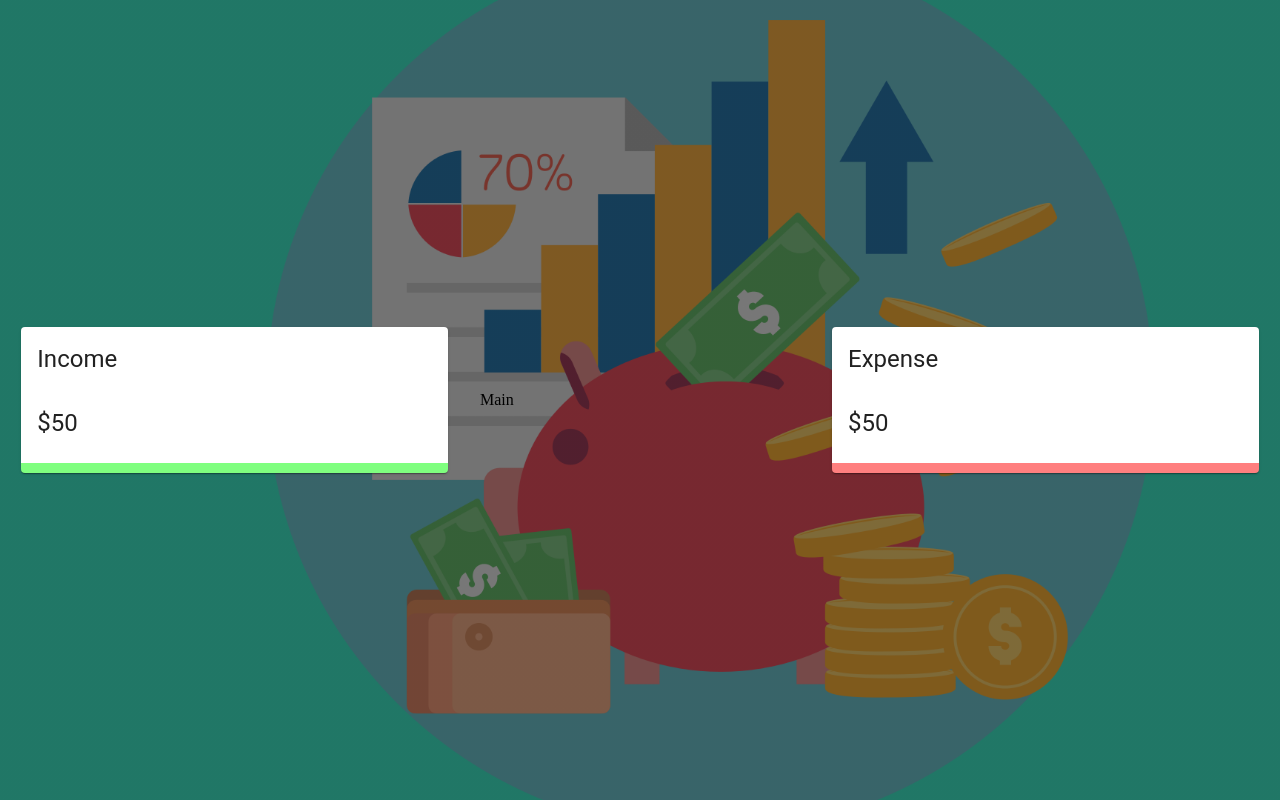
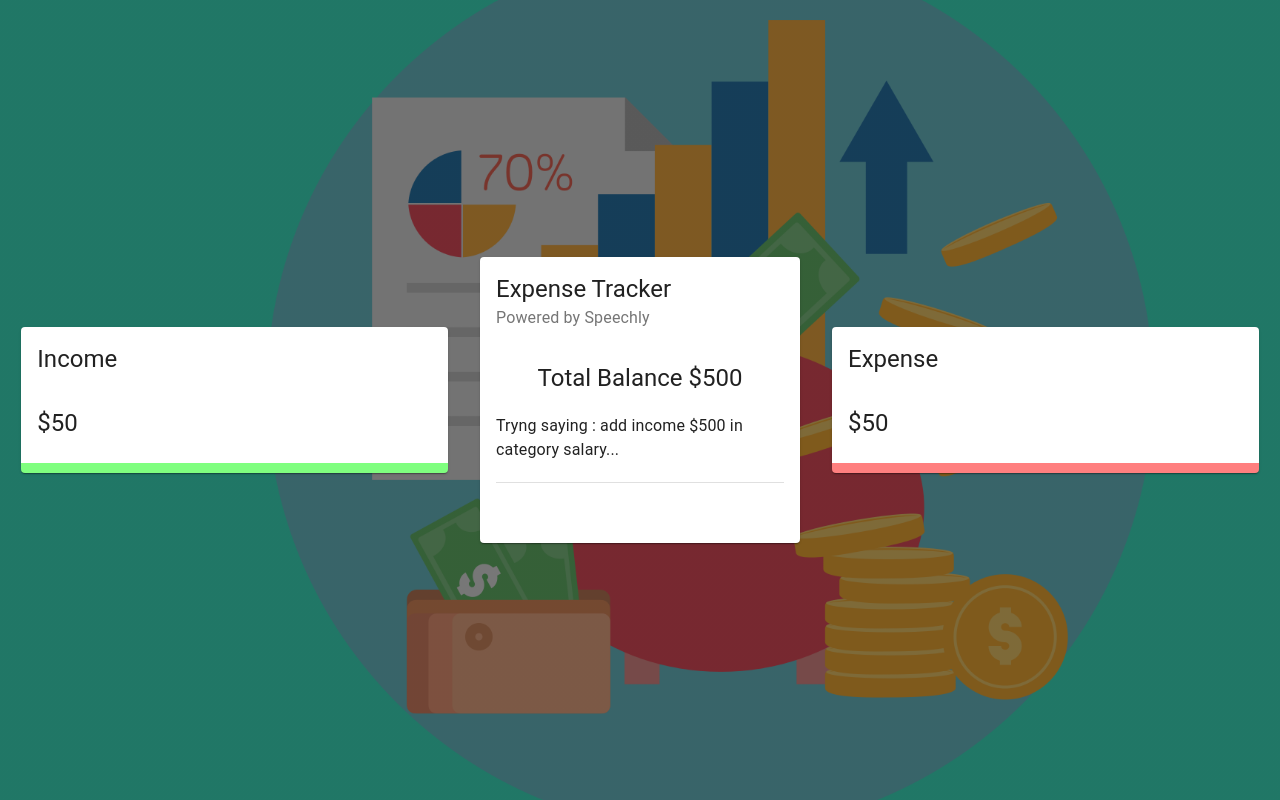
Before and after one commit to usmanwahyuhp/voice-expense-tracker, a React (Create React App) app: page / in a window 1280 px wide. Built offline with nearby package versions, Linux system fonts and the light colour scheme.

Commit message:
Main Layout

```diff
--- a/src/App.js
+++ b/src/App.js
@@ -2,6 +2,7 @@
 import { Grid } from '@material-ui/core';
 
 import Details from './components/Details/Details'
+import Main from './components/Main/Main'
 import useStyle from './styles'
 
 const App = () => {
@@ -14,7 +15,7 @@
                     <Details title="Income" />
                 </Grid>
                 <Grid item xs={12} sm={3}>
-                    Main
+                    <Main />
                 </Grid>
                 <Grid item xs={12} sm={4}>
                     <Details title="Expense" />
--- /dev/null
+++ b/src/components/Main/Main.jsx
@@ -0,0 +1,32 @@
+import React from 'react'
+import { Card, CardHeader, CardContent, Typography, Grid, Divider } from '@material-ui/core';
+
+import useStyles from './styles';
+
+const Main = () => {
+    const classes = useStyles();
+
+    return (
+        <Card className={classes.root}>
+            <CardHeader title="Expense Tracker" subheader="Powered by Speechly" />
+            <CardContent>
+                <Typography align="center" variant="h5">Total Balance $500</Typography>
+                <Typography variant="subtitle1" style={{ lineHeight: '1.5em', marginTop: '20px' }}>
+                {/* <InfoCard /> */}
+                Tryng saying : add income $500 in category salary...
+                </Typography>
+                <Divider className={classes.divider} />
+                {/* <Form /> */}
+            </CardContent>
+            <CardContent className={classes.cartContent}>
+                <Grid container spacing={2}>
+                <Grid item xs={12}>
+                    {/* <List /> */}
+                </Grid>
+                </Grid>
+            </CardContent>
+        </Card>
+    )
+}
+
+export default Main
--- /dev/null
+++ b/src/components/Main/styles.js
@@ -0,0 +1,24 @@
+import { makeStyles } from '@material-ui/core/styles';
+
+export default makeStyles((theme) => ({
+  media: {
+    height: 0,
+    paddingTop: '56.25%', // 16:9
+  },
+  expand: {
+    transform: 'rotate(0deg)',
+    marginLeft: 'auto',
+    transition: theme.transitions.create('transform', {
+      duration: theme.transitions.duration.shortest,
+    }),
+  },
+  expandOpen: {
+    transform: 'rotate(180deg)',
+  },
+  cartContent: {
+    paddingTop: 0,
+  },
+  divider: {
+    margin: '20px 0',
+  },
+}));
```
